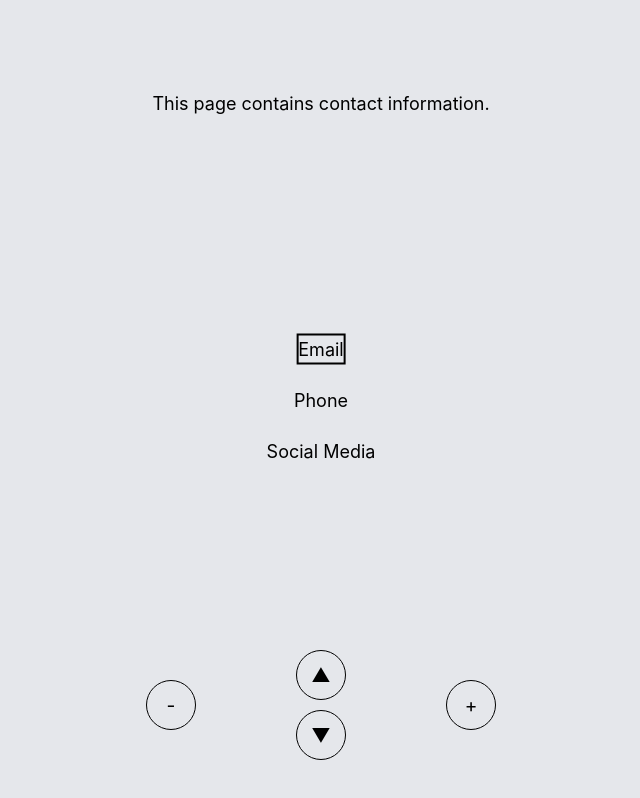
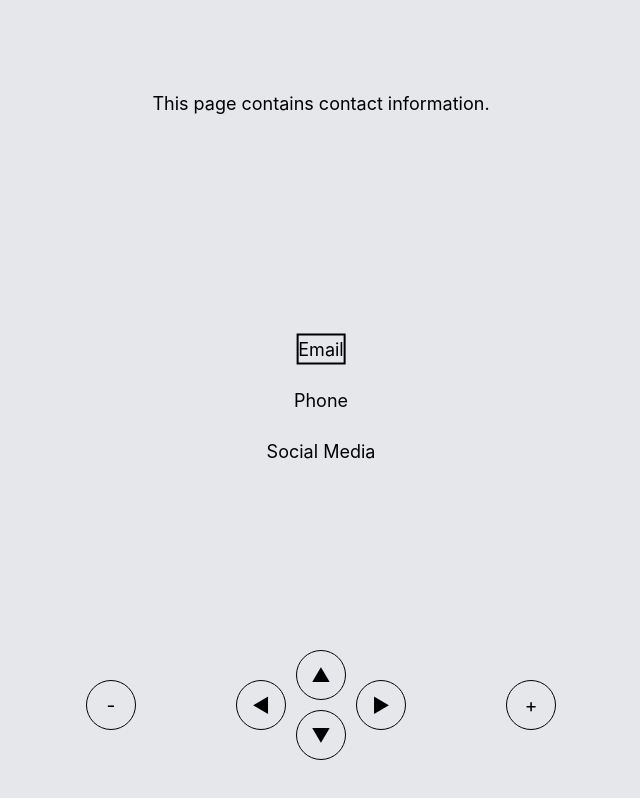
Before and after one commit to jamesdanielwhitford/portfolio, a React (Vite) app: page /contact in a window 1280 px wide. Shown: the whole page, without its empty margins (319-959 px from the left). Built offline with nearby package versions, Linux system fonts and the light colour scheme; no server answers.

Commit message:
left and right directional buttons

```diff
--- a/src/components/Contact.jsx
+++ b/src/components/Contact.jsx
@@ -6,6 +6,10 @@ const Contact = () => {
   const menuOptions = ['Email', 'Phone', 'Social Media'];
 
   const handleArrowClick = (direction) => {
+    if (direction === 'left' || direction === 'right') {
+      // No functionality for left and right arrows on the contact page
+      return;
+    }
     setSelectedOption((prev) =>
       direction === 'down'
         ? (prev + 1) % menuOptions.length
@@ -66,8 +70,12 @@ const Contact = () => {
       <div className="horizontal-buttons">
         <button className="minus-button" onClick={handleBack}>-</button>
         <div className="arrow-buttons">
-          <button onClick={() => handleArrowClick('up')}>▲</button>
-          <button onClick={() => handleArrowClick('down')}>▼</button>
+          <button onClick={() => handleArrowClick('left')} className="arrow-left">◀</button>
+          <div className="arrow-vertical">
+            <button onClick={() => handleArrowClick('up')}>▲</button>
+            <button onClick={() => handleArrowClick('down')}>▼</button>
+          </div>
+          <button onClick={() => handleArrowClick('right')} className="arrow-right">▶</button>
         </div>
         <button className="plus-button" onClick={handleSelect}>+</button>
       </div>
--- a/src/components/LandingPage.jsx
+++ b/src/components/LandingPage.jsx
@@ -6,6 +6,10 @@ const LandingPage = () => {
   const menuOptions = ['Enter', 'Contact', 'Settings'];
 
   const handleArrowClick = (direction) => {
+    if (direction === 'left' || direction === 'right') {
+      // No functionality for left and right arrows on the landing page
+      return;
+    }
     setSelectedOption((prev) =>
       direction === 'down'
         ? (prev + 1) % menuOptions.length
@@ -20,6 +24,8 @@ const LandingPage = () => {
       handleArrowClick('up');
     } else if (event.key === 'Enter') {
       handleSelect();
+    } else if (event.key === 'Backspace') {
+      // No back functionality on the landing page
     }
   };
 
@@ -60,8 +66,12 @@ const LandingPage = () => {
       <div className="horizontal-buttons">
         <button className="minus-button hidden" style={{ visibility: 'hidden' }}>-</button> {/* Hidden minus button */}
         <div className="arrow-buttons">
-          <button onClick={() => handleArrowClick('up')}>▲</button>
-          <button onClick={() => handleArrowClick('down')}>▼</button>
+          <button onClick={() => handleArrowClick('left')} className="arrow-left">◀</button>
+          <div className="arrow-vertical">
+            <button onClick={() => handleArrowClick('up')}>▲</button>
+            <button onClick={() => handleArrowClick('down')}>▼</button>
+          </div>
+          <button onClick={() => handleArrowClick('right')} className="arrow-right">▶</button>
         </div>
         <button className="plus-button" onClick={handleSelect}>+</button>
       </div>
--- a/src/components/Settings.jsx
+++ b/src/components/Settings.jsx
@@ -6,6 +6,10 @@ const Settings = () => {
   const menuOptions = ['Change Password', 'Update Email', 'Notification Preferences'];
 
   const handleArrowClick = (direction) => {
+    if (direction === 'left' || direction === 'right') {
+      // No functionality for left and right arrows on the settings page
+      return;
+    }
     setSelectedOption((prev) =>
       direction === 'down'
         ? (prev + 1) % menuOptions.length
@@ -66,8 +70,12 @@ const Settings = () => {
       <div className="horizontal-buttons">
         <button className="minus-button" onClick={handleBack}>-</button>
         <div className="arrow-buttons">
-          <button onClick={() => handleArrowClick('up')}>▲</button>
-          <button onClick={() => handleArrowClick('down')}>▼</button>
+          <button onClick={() => handleArrowClick('left')} className="arrow-left">◀</button>
+          <div className="arrow-vertical">
+            <button onClick={() => handleArrowClick('up')}>▲</button>
+            <button onClick={() => handleArrowClick('down')}>▼</button>
+          </div>
+          <button onClick={() => handleArrowClick('right')} className="arrow-right">▶</button>
         </div>
         <button className="plus-button" onClick={handleSelect}>+</button>
       </div>
--- a/src/index.css
+++ b/src/index.css
@@ -82,6 +82,13 @@ body {
 
 .arrow-buttons {
   display: flex;
+  align-items: center;
+  justify-content: center;
+  gap: 10px;
+}
+
+.arrow-vertical {
+  display: flex;
   flex-direction: column;
   align-items: center;
   gap: 10px;
@@ -89,7 +96,9 @@ body {
 
 .arrow-buttons button,
 .plus-button,
-.minus-button {
+.minus-button,
+.arrow-left,
+.arrow-right {
   width: 50px;
   height: 50px;
   display: flex;
```
